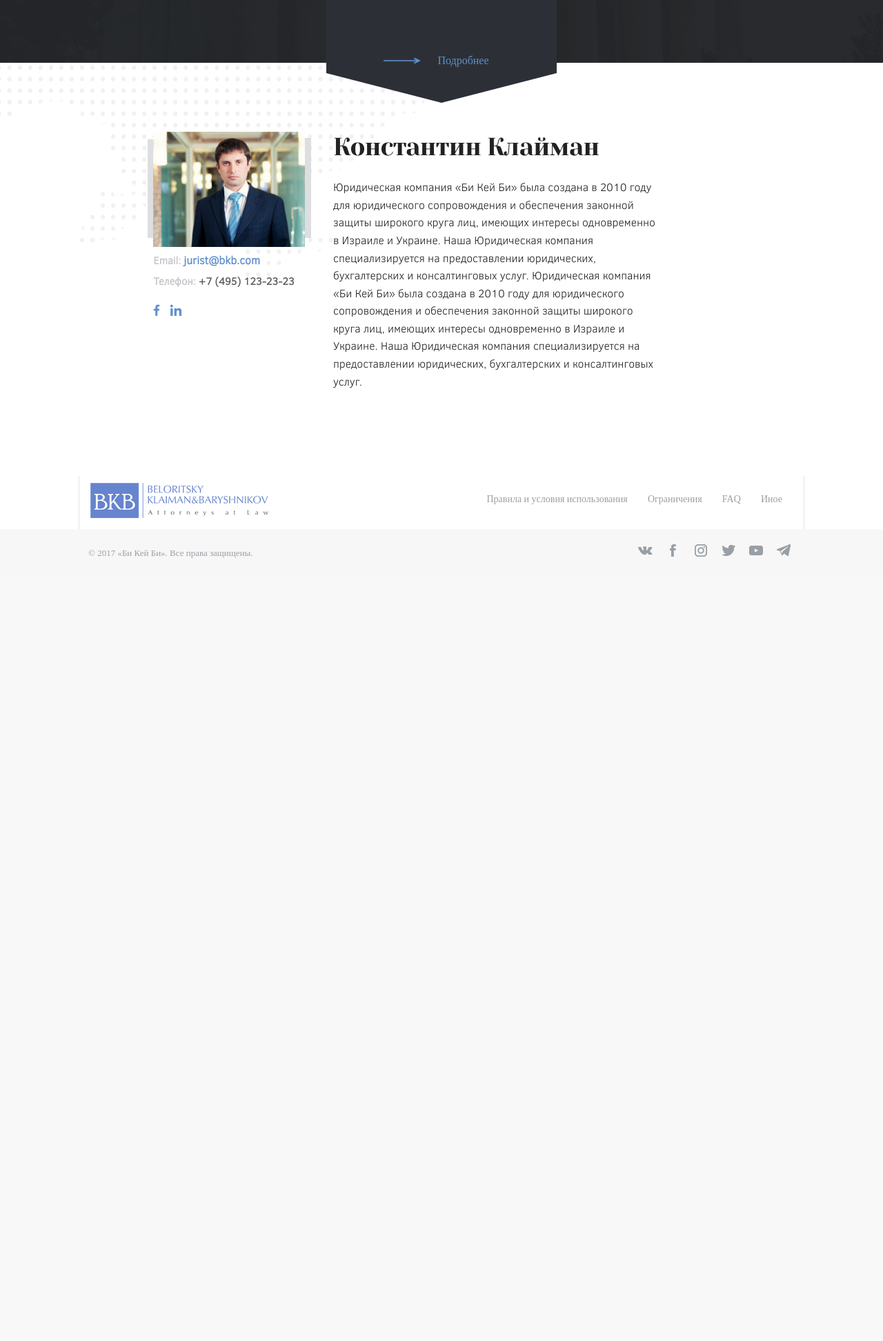
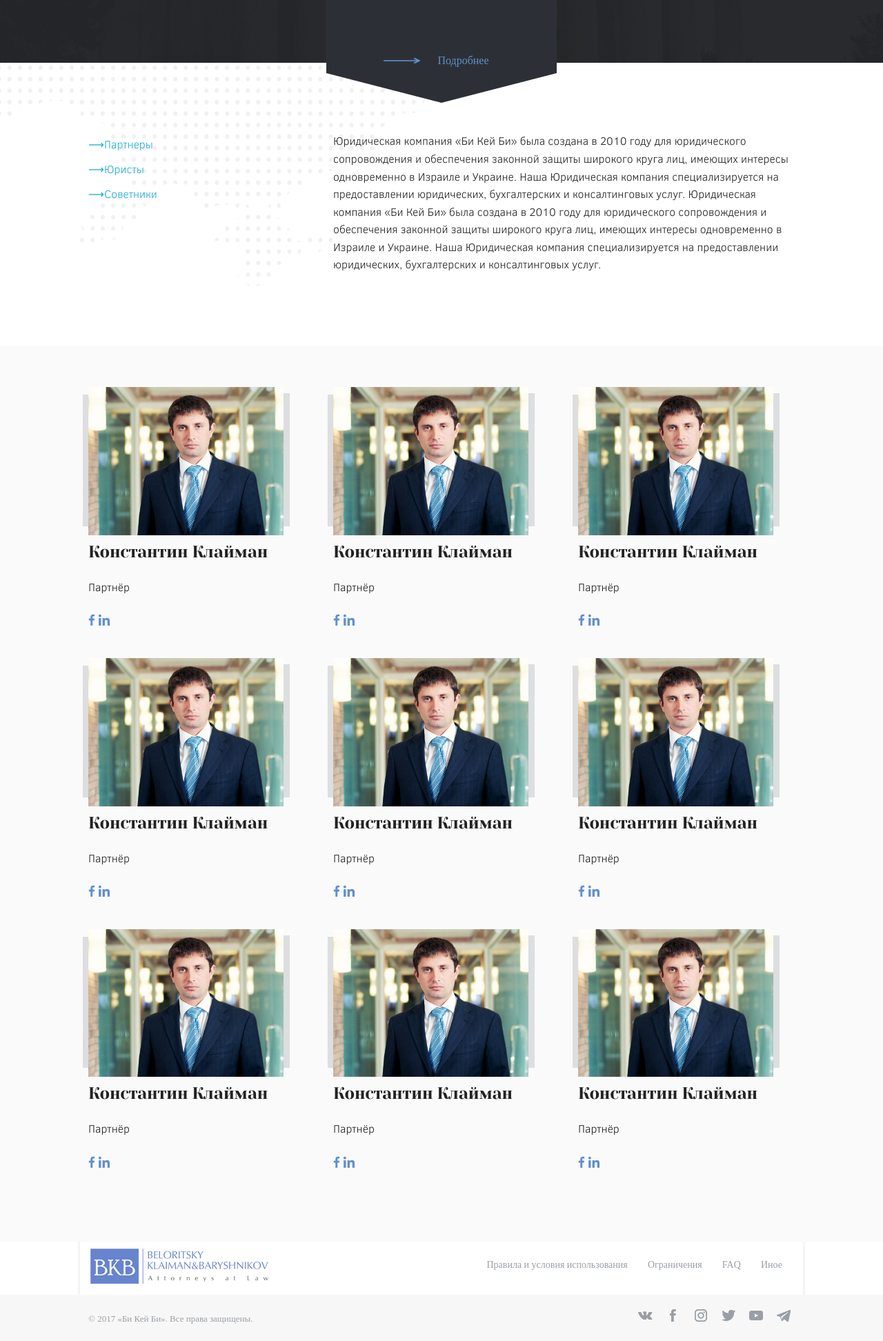
Before and after one commit to JohnBerinda/BKB, a PHP site: page /bkb_team.php in a window 1280 px wide. Shown: the part 402-2346 px from the top of the page at 69% size. Before the commit the page ends 1211 px from the top, so only its background shows below. Run offline with PHP 8.4, Linux system fonts and the light colour scheme.

Commit message:
bkb-team maket

```diff
--- a/parts/bkb_team_partial.php
+++ b/parts/bkb_team_partial.php
@@ -1,39 +1,114 @@
-<div class="legal-team-wrapper">
+<div class="advisors-wrapper">
     <div class="container">
-        <div class="legal-team-content-wrapper">
-            <div class="legal-team-content">
+        <div class="row">
+            <div class="four columns">
+                <a href="#"><span class="header-content-details-arrow">⟶</span><span>Партнеры</span></a>
+                <a href="#"><span class="header-content-details-arrow">⟶</span><span>Юристы</span></a>
+                <a href="#"><span class="header-content-details-arrow">⟶</span><span>Советники</span></a>
+            </div>
+            <div class="eight columns">
+                <p>Юридическая компания «Би Кей Би» была создана в 2010 году для юридического сопровождения и
+                    обеспечения законной защиты широкого круга лиц, имеющих интересы одновременно в Израиле и Украине.
+                    Наша Юридическая компания специализируется на предоставлении юридических, бухгалтерских и
+                    консалтинговых услуг. Юридическая компания «Би Кей Би» была создана в 2010 году для юридического
+                    сопровождения и обеспечения законной защиты широкого круга лиц, имеющих интересы одновременно в
+                    Израиле и Украине. Наша Юридическая компания специализируется на предоставлении юридических,
+                    бухгалтерских и консалтинговых услуг.</p>
+            </div>
+        </div>
+    </div>
+</div>
+
+<div class="advisors-content-wrapper">
+    <div class="container">
+        <div class="advisors-team-content">
             <div class="row">
                 <div class="four columns">
                     <img src="images/bkb-team.jpg" alt="bkb-team">
-
-                            <label>Email:
-                            <a href="mailto:jurist@bkb.com">jurist@bkb.com</a>
-                            </label>
-
-                        <label>Телефон:
-                            <span>+7 (495) 123-23-23</span>
-                        </label>
+                    <h5>Константин Клайман</h5>
+                    <p>Партнёр</p>
                     <div class="info">
                         <a href="#"><img src="images/social/fbblue.png" alt="socila"></a>
                         <a href="#"><img src="images/social/inblue.png" alt="socila"></a>
                     </div>
                 </div>
-                    <div class="eight columns">
-                        <h3>Константин Клайман</h3>
-                        <p>Юридическая компания «Би Кей Би» была создана в 2010 году
-                            для юридического сопровождения и обеспечения законной защиты широкого круга лиц, имеющих
-                            интересы одновременно в Израиле
-                            и Украине. Наша Юридическая компания специализируется
-                            на предоставлении юридических, бухгалтерских и консалтинговых услуг. Юридическая компания
-                            «Би Кей Би» была создана в 2010 году для юридического сопровождения и обеспечения законной
-                            защиты широкого круга лиц, имеющих интересы одновременно в Израиле и Украине. Наша
-                            Юридическая компания специализируется на предоставлении юридических, бухгалтерских и
-                            консалтинговых услуг.</p>
+                <div class="four columns">
+                    <img src="images/bkb-team.jpg" alt="bkb-team">
+                    <h5>Константин Клайман</h5>
+                    <p>Партнёр</p>
+                    <div class="info">
+                        <a href="#"><img src="images/social/fbblue.png" alt="socila"></a>
+                        <a href="#"><img src="images/social/inblue.png" alt="socila"></a>
+                    </div>
+                </div>
+                <div class="four columns">
+                    <img src="images/bkb-team.jpg" alt="bkb-team">
+                    <h5>Константин Клайман</h5>
+                    <p>Партнёр</p>
+                    <div class="info">
+                        <a href="#"><img src="images/social/fbblue.png" alt="socila"></a>
+                        <a href="#"><img src="images/social/inblue.png" alt="socila"></a>
                     </div>
                 </div>
             </div>
-
-
+            <div class="row">
+                <div class="four columns">
+                    <img src="images/bkb-team.jpg" alt="bkb-team">
+                    <h5>Константин Клайман</h5>
+                    <p>Партнёр</p>
+                    <div class="info">
+                        <a href="#"><img src="images/social/fbblue.png" alt="socila"></a>
+                        <a href="#"><img src="images/social/inblue.png" alt="socila"></a>
+                    </div>
+                </div>
+                <div class="four columns">
+                    <img src="images/bkb-team.jpg" alt="bkb-team">
+                    <h5>Константин Клайман</h5>
+                    <p>Партнёр</p>
+                    <div class="info">
+                        <a href="#"><img src="images/social/fbblue.png" alt="socila"></a>
+                        <a href="#"><img src="images/social/inblue.png" alt="socila"></a>
+                    </div>
+                </div>
+                <div class="four columns">
+                    <img src="images/bkb-team.jpg" alt="bkb-team">
+                    <h5>Константин Клайман</h5>
+                    <p>Партнёр</p>
+                    <div class="info">
+                        <a href="#"><img src="images/social/fbblue.png" alt="socila"></a>
+                        <a href="#"><img src="images/social/inblue.png" alt="socila"></a>
                     </div>
                 </div>
             </div>
+            <div class="row">
+                <div class="four columns">
+                    <img src="images/bkb-team.jpg" alt="bkb-team">
+                    <h5>Константин Клайман</h5>
+                    <p>Партнёр</p>
+                    <div class="info">
+                        <a href="#"><img src="images/social/fbblue.png" alt="socila"></a>
+                        <a href="#"><img src="images/social/inblue.png" alt="socila"></a>
+                    </div>
+                </div>
+                <div class="four columns">
+                    <img src="images/bkb-team.jpg" alt="bkb-team">
+                    <h5>Константин Клайман</h5>
+                    <p>Партнёр</p>
+                    <div class="info">
+                        <a href="#"><img src="images/social/fbblue.png" alt="socila"></a>
+                        <a href="#"><img src="images/social/inblue.png" alt="socila"></a>
+                    </div>
+                </div>
+                <div class="four columns">
+                    <img src="images/bkb-team.jpg" alt="bkb-team">
+                    <h5>Константин Клайман</h5>
+                    <p>Партнёр</p>
+                    <div class="info">
+                        <a href="#"><img src="images/social/fbblue.png" alt="socila"></a>
+                        <a href="#"><img src="images/social/inblue.png" alt="socila"></a>
+                    </div>
+                </div>
+            </div>
+        </div>
+    </div>
+</div>
```
Also changed, not shown: bkb_team_jurist.php (added, +41 -0 lines), parts/bkb_team_jurist_partial.php (added, +39 -0 lines). Lines whose indentation alone changed are shown as unchanged.
